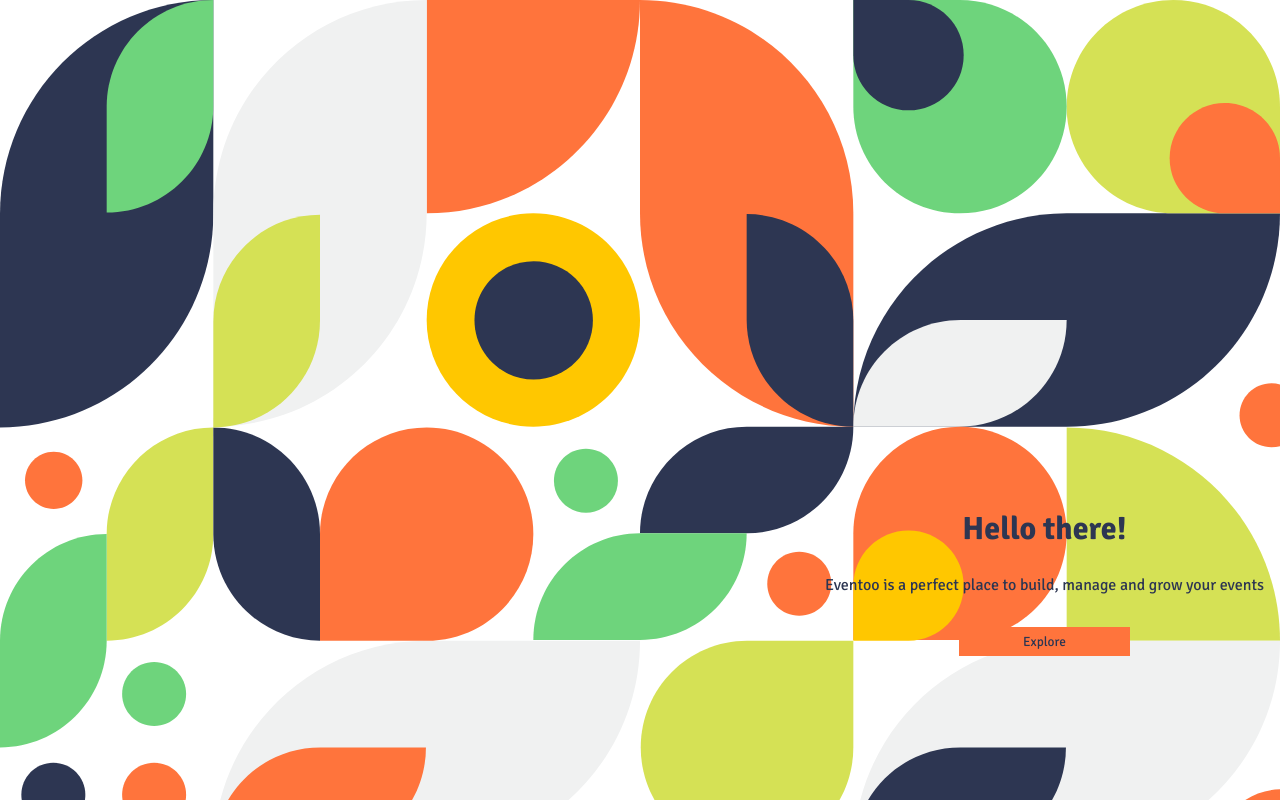
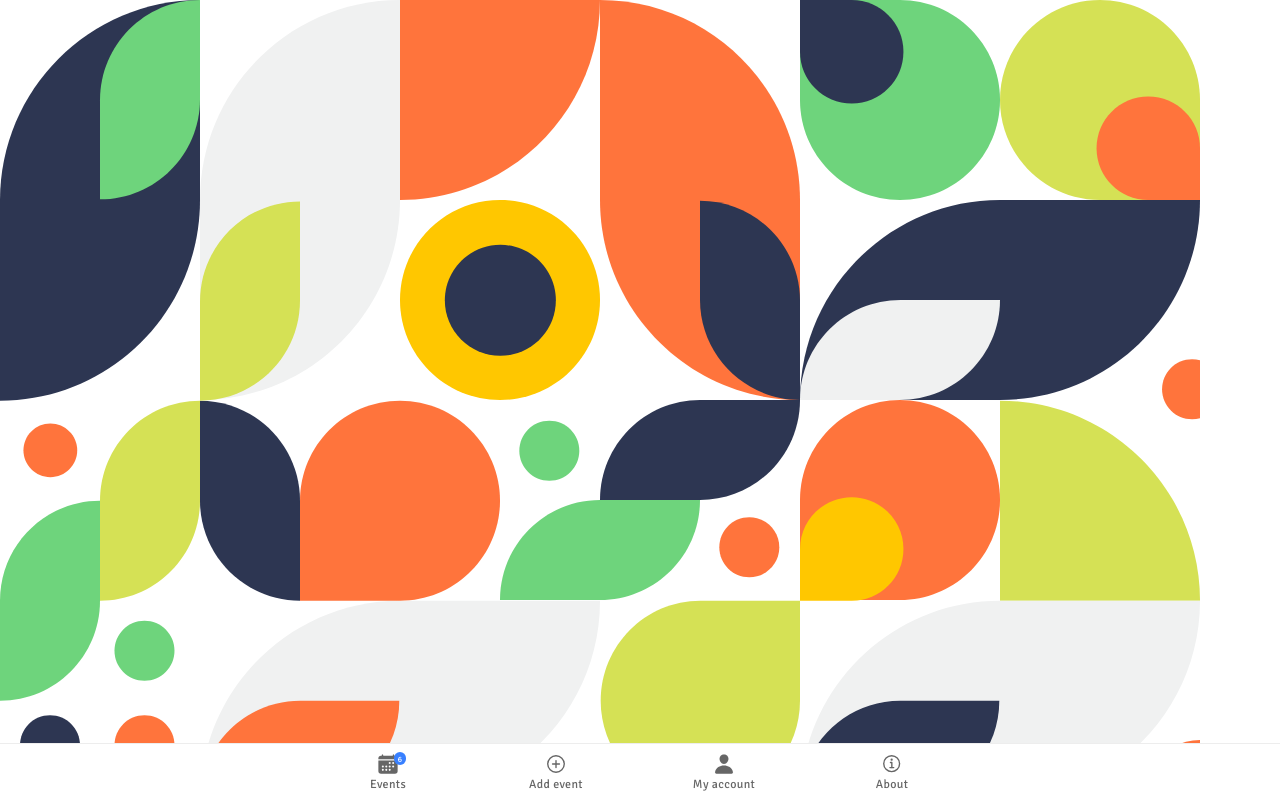
Before and after one commit to Verthon/event-app, a React (Create React App) app in the folder event-app/: page /home in a window 1280 px wide. Built offline with nearby package versions, Linux system fonts and the light colour scheme.

Commit message:
Added new files for creating events and Account

```diff
--- a/event-app/src/App.tsx
+++ b/event-app/src/App.tsx
@@ -1,39 +1,82 @@
-import React from 'react';
-import { Redirect, Route } from 'react-router-dom';
-import { IonApp, IonRouterOutlet } from '@ionic/react';
-import { IonReactRouter } from '@ionic/react-router';
-import Home from './pages/Home';
-import Events from './pages/Events';
-import About from './pages/About';
+import React from "react";
+import { Redirect, Route } from "react-router-dom";
+import { IonApp, IonContent, IonRouterOutlet } from "@ionic/react";
+import {
+  IonTabs,
+  IonTabBar,
+  IonTabButton,
+  IonIcon,
+  IonLabel,
+  IonBadge
+} from "@ionic/react";
+import { IonReactRouter } from "@ionic/react-router";
+import Home from "./pages/Home";
+import Events from "./pages/Events";
+import About from "./pages/About";
+import Account from "./pages/Account";
+import CreateEvent from "./pages/CreateEvent";
+
+import {
+  calendar,
+  addCircleOutline,
+  person,
+  informationCircleOutline
+} from "ionicons/icons";
 
 /* Core CSS required for Ionic components to work properly */
-import '@ionic/react/css/core.css';
+import "@ionic/react/css/core.css";
 
 /* Basic CSS for apps built with Ionic */
-import '@ionic/react/css/normalize.css';
-import '@ionic/react/css/structure.css';
-import '@ionic/react/css/typography.css';
+import "@ionic/react/css/normalize.css";
+import "@ionic/react/css/structure.css";
+import "@ionic/react/css/typography.css";
 
 /* Optional CSS utils that can be commented out */
-import '@ionic/react/css/padding.css';
-import '@ionic/react/css/float-elements.css';
-import '@ionic/react/css/text-alignment.css';
-import '@ionic/react/css/text-transformation.css';
-import '@ionic/react/css/flex-utils.css';
-import '@ionic/react/css/display.css';
+import "@ionic/react/css/padding.css";
+import "@ionic/react/css/float-elements.css";
+import "@ionic/react/css/text-alignment.css";
+import "@ionic/react/css/text-transformation.css";
+import "@ionic/react/css/flex-utils.css";
+import "@ionic/react/css/display.css";
 
 /* Theme variables */
-import './theme/variables.css';
+import "./theme/variables.css";
 
 const App: React.FC = () => (
   <IonApp>
     <IonReactRouter>
+      <IonTabs>
         <IonRouterOutlet>
           <Route path="/home" component={Home} exact={true} />
           <Route path="/events" component={Events} exact={true} />
           <Route path="/about" component={About} exact={true} />
+          <Route path="/create-event" component={CreateEvent} exact={true} />
+          <Route path="/account" component={Account} exact={true} />
           <Route exact path="/" render={() => <Redirect to="/home" />} />
         </IonRouterOutlet>
+        <IonTabBar slot="bottom">
+          <IonTabButton tab="events" href="/events">
+            <IonIcon icon={calendar} />
+            <IonLabel>Events</IonLabel>
+            <IonBadge>6</IonBadge>
+          </IonTabButton>
+
+          <IonTabButton tab="create-event" href="/create-event">
+            <IonIcon icon={addCircleOutline} />
+            <IonLabel>Add event</IonLabel>
+          </IonTabButton>
+
+          <IonTabButton tab="account" href="/account">
+            <IonIcon icon={person} />
+            <IonLabel>My account</IonLabel>
+          </IonTabButton>
+
+          <IonTabButton tab="about" href="/about">
+            <IonIcon icon={informationCircleOutline} />
+            <IonLabel>About</IonLabel>
+          </IonTabButton>
+        </IonTabBar>
+      </IonTabs>
     </IonReactRouter>
   </IonApp>
 );
--- /dev/null
+++ b/event-app/src/pages/Account.tsx
@@ -0,0 +1,17 @@
+import { IonContent, IonHeader, IonPage, IonTitle, IonToolbar, IonButtons, IonBackButton } from '@ionic/react';
+import React from 'react';
+
+const Account: React.FC = () => {
+  return (
+    <IonPage>
+      <IonHeader>
+        <IonToolbar>
+          <IonTitle>Account</IonTitle>
+        </IonToolbar>
+      </IonHeader>
+      <IonContent />
+    </IonPage>
+  );
+};
+
+export default Account;
--- /dev/null
+++ b/event-app/src/pages/CreateEvent.tsx
@@ -0,0 +1,21 @@
+import { IonContent, IonHeader, IonPage, IonTitle, IonToolbar, IonButtons, IonBackButton } from '@ionic/react';
+import React from 'react';
+
+const CreateEvents: React.FC = () => {
+  return (
+    <IonPage>
+      <IonHeader>
+        <IonToolbar>
+          <IonButtons slot="start">
+            <IonBackButton defaultHref="/home" />
+          </IonButtons>
+          <IonTitle>Create an event</IonTitle>
+        </IonToolbar>
+      </IonHeader>
+      <h1>Create event page</h1>
+      <IonContent />
+    </IonPage>
+  );
+};
+
+export default CreateEvents;
--- a/event-app/src/pages/Home.tsx
+++ b/event-app/src/pages/Home.tsx
@@ -1,30 +1,31 @@
-import { IonContent, IonHeader, IonPage, IonTitle, IonToolbar, IonFab, IonFabButton, IonIcon } from '@ionic/react';
-import React from 'react';
-import { add } from 'ionicons/icons';
-import homeSVG from '../assets/backgrounds/Rhône.svg';
+import {
+  IonContent,
+  IonHeader,
+  IonPage,
+  IonTitle,
+  IonToolbar
+} from "@ionic/react";
+import React from "react";
+
+import homeSVG from "../assets/backgrounds/Rhône.svg";
 
 const Home: React.FC = (props: any) => {
   return (
     <IonPage>
-      {/* <IonHeader>
-        <IonToolbar>
-          <IonTitle>Eventoo</IonTitle>
-        </IonToolbar>
-      </IonHeader> */}
       <IonContent>
-        <div className="hero">
-          <div className="hero__content ion-padding">
-            <h1 className="title">Hello there!</h1>
-            <p>Eventoo is a perfect place to build, manage and grow your events</p>
-            <button className="hero__button" onClick={() => props.history.push('/events')}>Explore</button>
-          </div>
+        <img className="image" src={homeSVG} alt="" />
+        <div className="hero__content ion-padding">
+          <h1 className="title">Hello there!</h1>
+          <p>
+            Eventoo is a perfect place to build, manage and grow your events
+          </p>
+          <button
+            className="hero__button"
+            onClick={() => props.history.push("/events")}
+          >
+            Explore
+          </button>
         </div>
-        {/* <img className="image" src={homeSVG} alt="" /> */}
-        {/* <IonFab vertical="bottom" horizontal="end" slot="fixed">
-          <IonFabButton onClick={() => props.history.push('/about')}>
-            <IonIcon icon={add} />
-          </IonFabButton>
-        </IonFab> */}
       </IonContent>
     </IonPage>
   );
--- a/event-app/src/theme.css
+++ b/event-app/src/theme.css
@@ -167,6 +167,8 @@
   --ion-color-food: #3bc7c4;
   --ion-color-documentation: #b16be3;
   --ion-color-navigation: #6600cc;
+  --main-dark: #2d3652;
+  --background-lightgray: #f6f9f9;
 }
 
 .md {
@@ -187,7 +189,7 @@
 .hero__content {
   display: flex;
   flex-direction: column;
-  color: #2D3652;
+  color: var(--main-dark);
   justify-content: flex-end;
   align-items: center;
   margin: 0 0 10% 0;
```
Also changed, not shown: event-app/src/Tabs.tsx (added, +36 -0 lines), 1 other file (tests, documents, lock files or other folders). Lines whose indentation alone changed are shown as unchanged.
